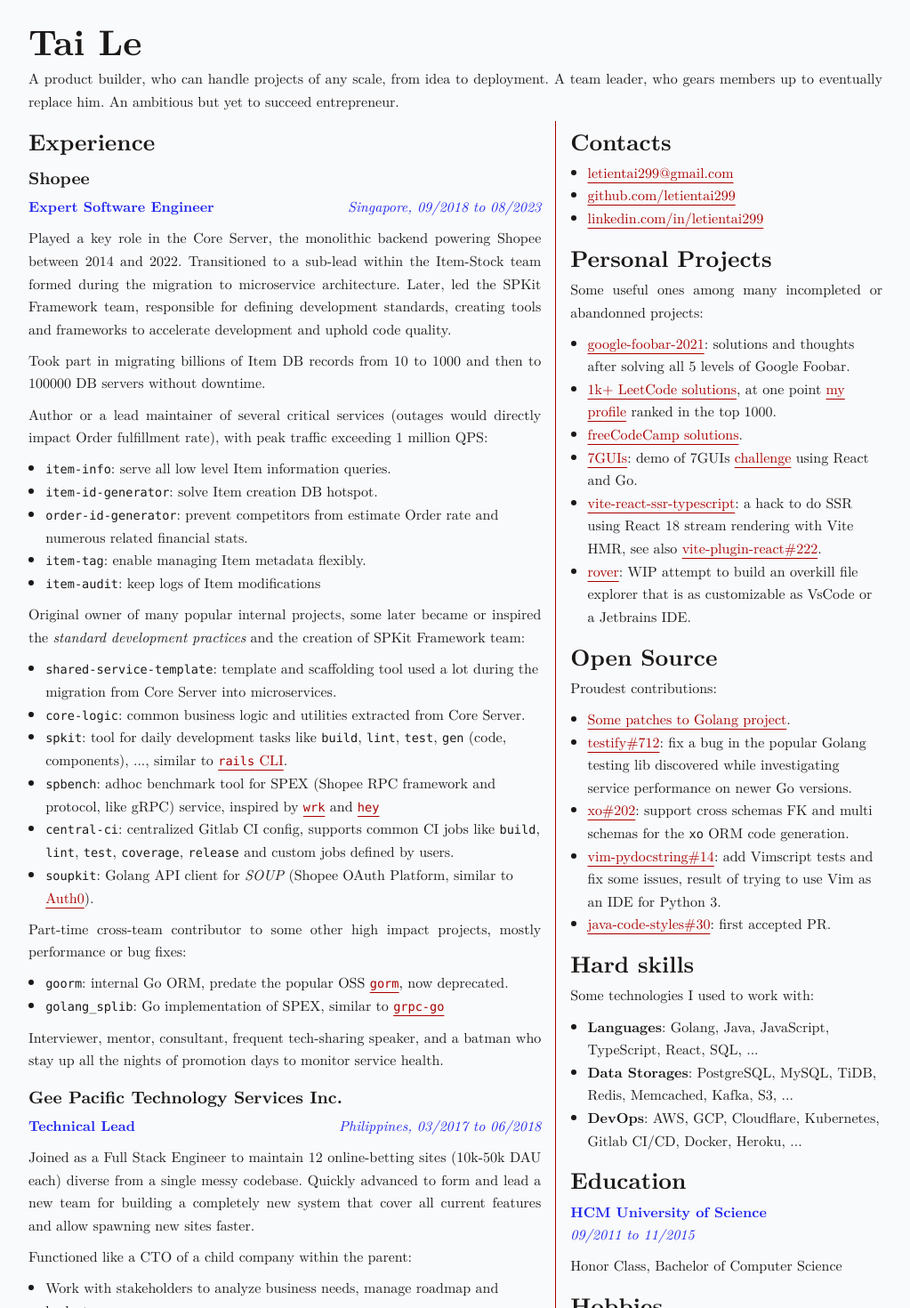
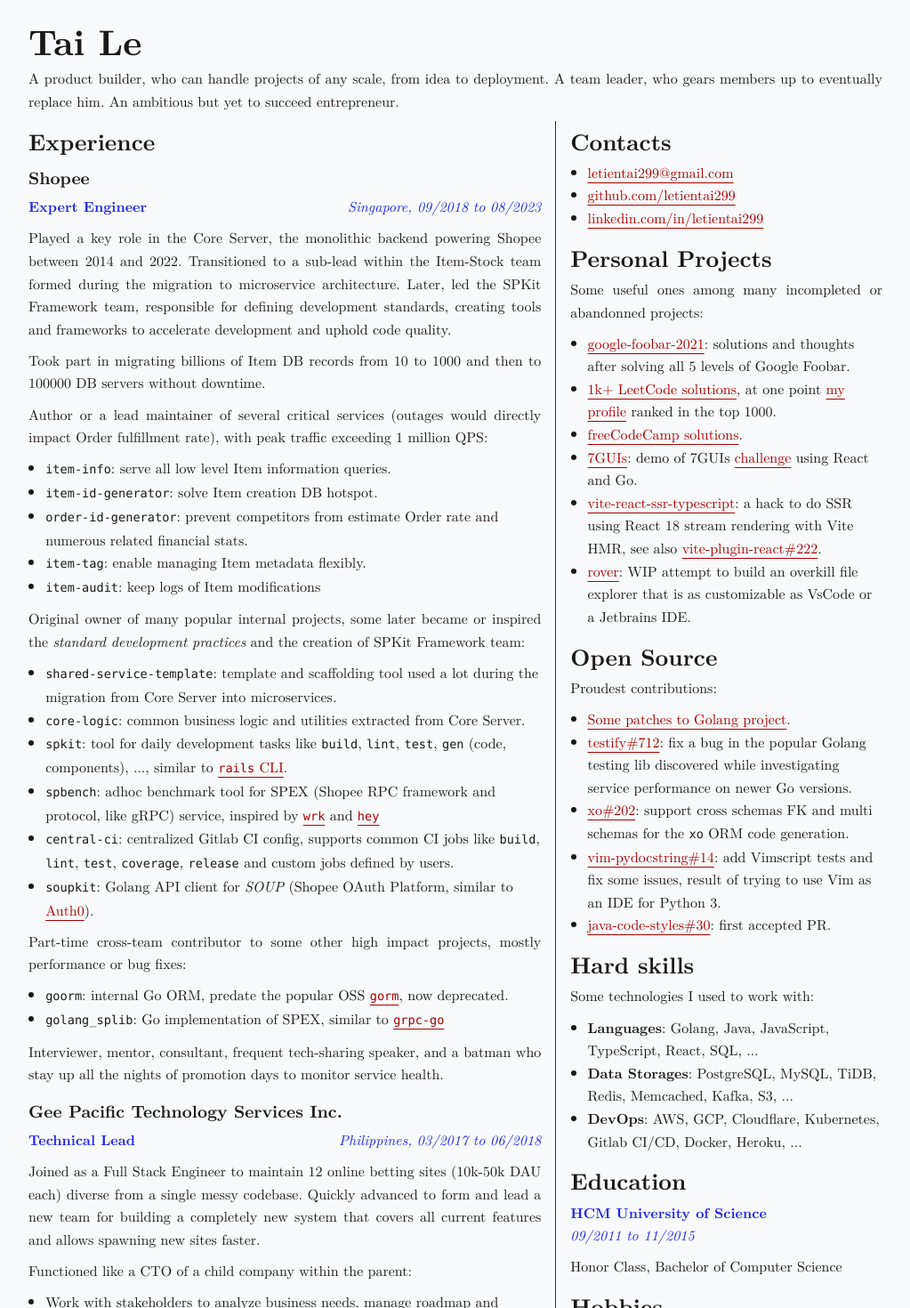
Before and after one commit to letientai299/cv, a React (Vite) app: page / in a window 1280 px wide. Shown: the top 1470 px of the page at 89% size, without its empty margins (128-1151 px from the left). Built offline with nearby package versions, Linux system fonts and the light colour scheme.

Commit message:
Fix some grammar issues

```diff
--- a/src/CV.mdx
+++ b/src/CV.mdx
@@ -25,7 +25,7 @@
 ### Shopee
 
 <Tag
-  title={'Expert Software Engineer'}
+  title={'Expert Engineer'}
   location={'Singapore'}
   time={{ from: '09/2018', to: '08/2023' }}
 />
@@ -86,10 +86,10 @@
   time={{ from: '03/2017', to: '06/2018' }}
 />
 
-Joined as a Full Stack Engineer to maintain 12 online-betting sites (10k-50k DAU
+Joined as a Full Stack Engineer to maintain 12 online betting sites (10k-50k DAU
 each) diverse from a single messy codebase. Quickly advanced to form and lead a
-new team for building a completely new system that cover all current features
-and allow spawning new sites faster.
+new team for building a completely new system that covers all current features
+and allows spawning new sites faster.
 
 Functioned like a CTO of a child company within the parent:
 
--- a/src/styles/index.css
+++ b/src/styles/index.css
@@ -53,7 +53,7 @@
   margin: 0 auto;
   color: var(--fg);
   background-color: var(--bg);
-  text-rendering: optimizeLegibility;
+  text-rendering: geometricPrecision;
 }
 
 a {
```
